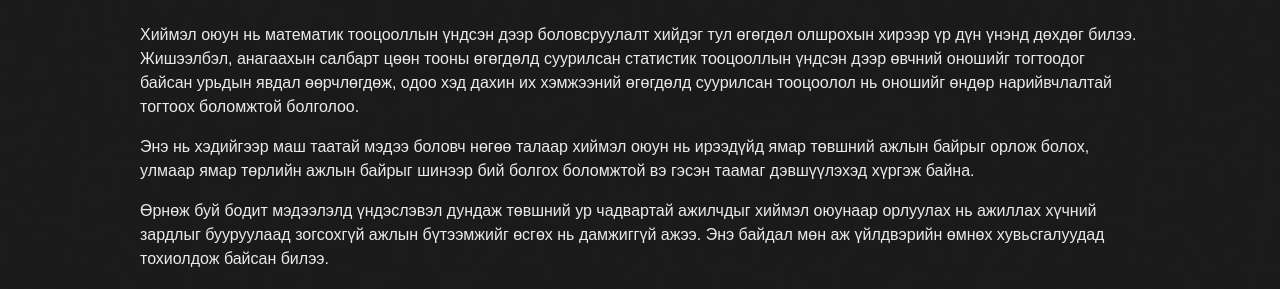
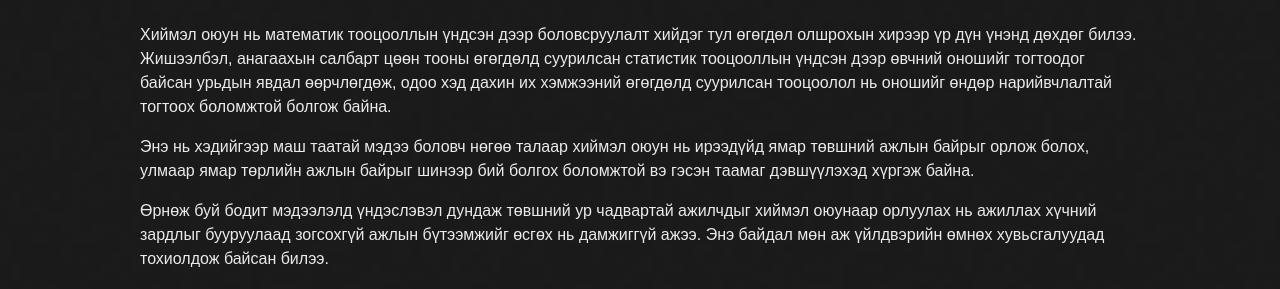
Before and after one commit to ganaatulgaa/corecode, a Jekyll site: the page built from ads.md, in a window 1280 px wide. Shown: the part 320-609 px from the top of the page. Built offline with Jekyll 4.4.1, drawn with Linux system fonts in a browser that asks for light colours; our own code applies the rules of GitHub Pages for plain Markdown files.

Commit message:
Update ads.md

```diff
--- a/ads.md
+++ b/ads.md
@@ -4,7 +4,7 @@ layout: default
 
 # Хиймэл оюунаас хамаарч ажлын байрууд ирээдүйд хэрхэн өөрчлөгдөж болох вэ?
 
-Хиймэл оюун нь математик тооцооллын үндсэн дээр боловсруулалт хийдэг тул өгөгдөл олшрохын хирээр үр дүн үнэнд дөхдөг билээ. Жишээлбэл, анагаахын салбарт цөөн тооны өгөгдөлд суурилсан статистик тооцооллын үндсэн дээр өвчний оношийг тогтоодог байсан урьдын явдал өөрчлөгдөж, одоо хэд дахин их хэмжээний өгөгдөлд суурилсан тооцоолол нь оношийг өндөр нарийвчлалтай тогтоох боломжтой болголоо.
+Хиймэл оюун нь математик тооцооллын үндсэн дээр боловсруулалт хийдэг тул өгөгдөл олшрохын хирээр үр дүн үнэнд дөхдөг билээ. Жишээлбэл, анагаахын салбарт цөөн тооны өгөгдөлд суурилсан статистик тооцооллын үндсэн дээр өвчний оношийг тогтоодог байсан урьдын явдал өөрчлөгдөж, одоо хэд дахин их хэмжээний өгөгдөлд суурилсан тооцоолол нь оношийг өндөр нарийвчлалтай тогтоох боломжтой болгож байна.
 
 Энэ нь хэдийгээр маш таатай мэдээ боловч нөгөө талаар хиймэл оюун нь ирээдүйд ямар төвшний ажлын байрыг орлож болох, улмаар ямар төрлийн ажлын байрыг шинээр бий болгох боломжтой вэ гэсэн таамаг дэвшүүлэхэд хүргэж байна.
 
```
